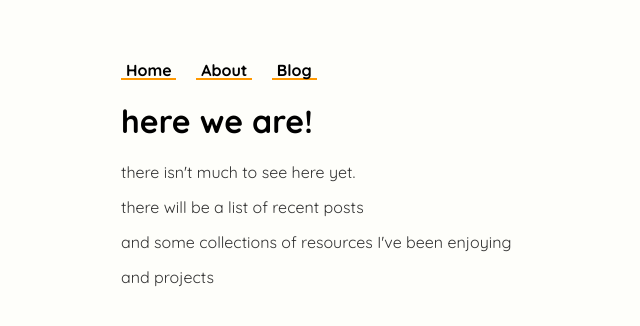
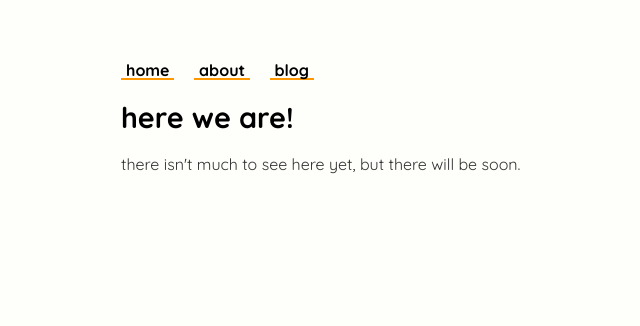
Before and after one commit to butterchaos/butterchaos.github.io, a Jekyll site: the page built from index.html, in a window 1280 px wide. Shown: the top 326 px of the page, without its empty margins (71-711 px from the left). Built offline with Jekyll 4.4.1, drawn with Linux system fonts in a browser that asks for light colours.

```diff
--- a/Gemfile
+++ b/Gemfile
@@ -8,5 +8,7 @@ group :jekyll_plugins do
   gem 'jekyll-sitemap'
   gem 'jekyll-feed'
   gem 'jekyll-seo-tag'
+  gem "nokogiri", ">= 1.10.4"
+
 
 end
--- a/_data/navigation.yml
+++ b/_data/navigation.yml
@@ -1,6 +1,6 @@
-- name: Home
+- name: home
   link: /
-- name: About
+- name: about
   link: /about.html
-- name: Blog
+- name: blog
   link: /blog.html
--- a/_sass/main.scss
+++ b/_sass/main.scss
@@ -1,3 +1,6 @@
+___
+___
+
 .current {
   color: black;
 }
@@ -54,7 +57,7 @@ nav a:hover {
 }
 
 h1 {
-  font-size: 2em;
+  font-size: 1.8em;
 }
 
 p {
@@ -68,6 +71,10 @@ footer {
   font-size: .8em;
 }
 
+ul {
+  list-style: none;
+}
+
 ul.posts {
   margin: 20px auto 40px;
   font-size: 1.5em;
--- a/index.html
+++ b/index.html
@@ -4,8 +4,4 @@ title: Home
 ---
 
 <h1>{{ "Here we are!" | downcase }}</h1>
-<p>there isn't much to see here yet.</p>
-
-<p>there will be a list of recent posts</p>
-<p>and some collections of resources I've been enjoying</p>
-<p>and projects</p>
+<p>there isn't much to see here yet, but there will be soon.</p>
```
Also changed, not shown: _authors/emma.md (+2 -2 lines), Gemfile.lock, 8 other files.
